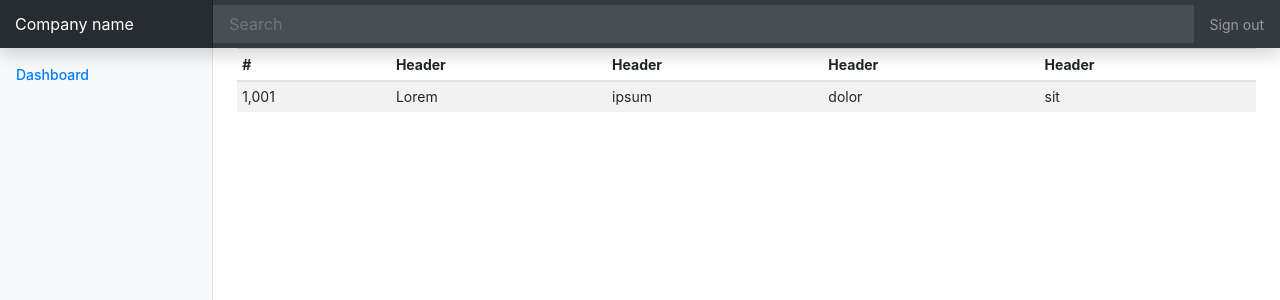
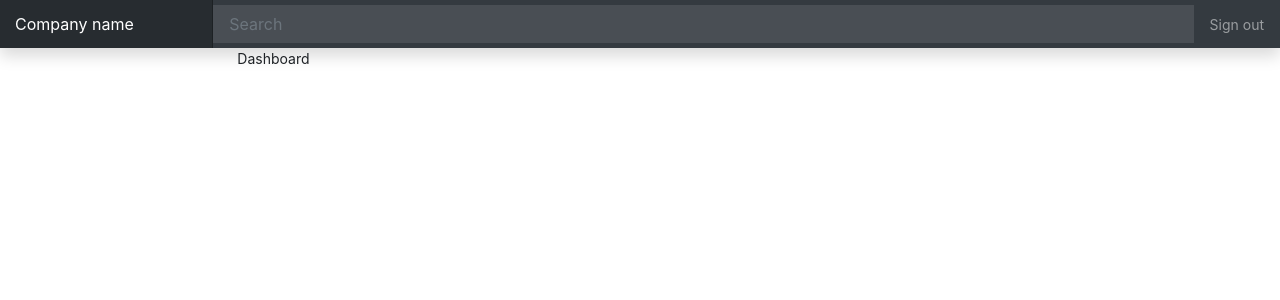
Before and after one commit to geochronology/ts-dashboard-hooks, a React (Create React App) app: page / in a window 1280 px wide. Shown: the top 300 px of the page. Built offline with nearby package versions, Linux system fonts and the light colour scheme.

Commit message:
added Dashboard and Users pages

```diff
--- a/package.json
+++ b/package.json
@@ -10,8 +10,10 @@
     "@types/node": "^12.19.16",
     "@types/react": "^17.0.1",
     "@types/react-dom": "^17.0.0",
+    "@types/react-router-dom": "^5.1.7",
     "react": "^17.0.1",
     "react-dom": "^17.0.1",
+    "react-router-dom": "^5.2.0",
     "react-scripts": "4.0.2",
     "typescript": "^4.1.5",
     "web-vitals": "^1.1.0"
--- a/src/App.tsx
+++ b/src/App.tsx
@@ -1,61 +1,23 @@
 import React from 'react';
-import logo from './logo.svg';
+import { Nav } from "./components/Nav";
+import { Menu } from "./components/Menu";
 import './App.css';
+import Dashboard from './pages/Dashboard';
 
 function App() {
   return (
     <div className="App">
-      <nav className="navbar navbar-dark fixed-top bg-dark flex-md-nowrap p-0 shadow">
-        <a className="navbar-brand col-sm-3 col-md-2 mr-0" href="#">Company name</a>
-        <input className="form-control form-control-dark w-100" type="text" placeholder="Search" />
-        <ul className="navbar-nav px-3">
-          <li className="nav-item text-nowrap">
-            <a className="nav-link" href="#">Sign out</a>
-          </li>
-        </ul>
-      </nav>
+
+      <Nav />
 
       <div className="container-fluid">
         <div className="row">
-          <nav className="col-md-2 d-none d-md-block bg-light sidebar">
-            <div className="sidebar-sticky">
 
-              <ul className="nav flex-column">
-                <li className="nav-item">
-                  <a className="nav-link active">
-                    Dashboard <span className="sr-only">(current)</span>
-                  </a>
-                </li>
-
-              </ul>
-
-            </div>
-          </nav>
 
           <main role="main" className="col-md-9 ml-sm-auto col-lg-10 px-4">
 
-            <div className="table-responsive">
-              <table className="table table-striped table-sm">
-                <thead>
-                  <tr>
-                    <th>#</th>
-                    <th>Header</th>
-                    <th>Header</th>
-                    <th>Header</th>
-                    <th>Header</th>
-                  </tr>
-                </thead>
-                <tbody>
-                  <tr>
-                    <td>1,001</td>
-                    <td>Lorem</td>
-                    <td>ipsum</td>
-                    <td>dolor</td>
-                    <td>sit</td>
-                  </tr>
-                </tbody>
-              </table>
-            </div>
+            <Dashboard />
+
 
           </main>
         </div>
--- /dev/null
+++ b/src/components/Menu.tsx
@@ -0,0 +1,20 @@
+import React from 'react'
+
+export const Menu = () => {
+  return (
+    <nav className="col-md-2 d-none d-md-block bg-light sidebar">
+      <div className="sidebar-sticky">
+
+        <ul className="nav flex-column">
+          <li className="nav-item">
+            <a className="nav-link active">
+              Dashboard <span className="sr-only">(current)</span>
+            </a>
+          </li>
+
+        </ul>
+
+      </div>
+    </nav>
+  )
+}
--- /dev/null
+++ b/src/components/Nav.tsx
@@ -0,0 +1,15 @@
+import * as React from 'react';
+
+export const Nav = () => {
+  return (
+    <nav className="navbar navbar-dark fixed-top bg-dark flex-md-nowrap p-0 shadow">
+      <a className="navbar-brand col-sm-3 col-md-2 mr-0" href="#">Company name</a>
+      <input className="form-control form-control-dark w-100" type="text" placeholder="Search" />
+      <ul className="navbar-nav px-3">
+        <li className="nav-item text-nowrap">
+          <a className="nav-link" href="#">Sign out</a>
+        </li>
+      </ul>
+    </nav>
+  )
+}
--- /dev/null
+++ b/src/pages/Dashboard.tsx
@@ -0,0 +1,13 @@
+import React, { Component } from 'react'
+
+class Dashboard extends Component {
+  render() {
+    return (
+      <div>
+        Dashboard
+      </div>
+    )
+  }
+}
+
+export default Dashboard
```
Also changed, not shown: src/pages/Users.tsx (added, +32 -0 lines), 1 other file (tests, documents, lock files or other folders).
